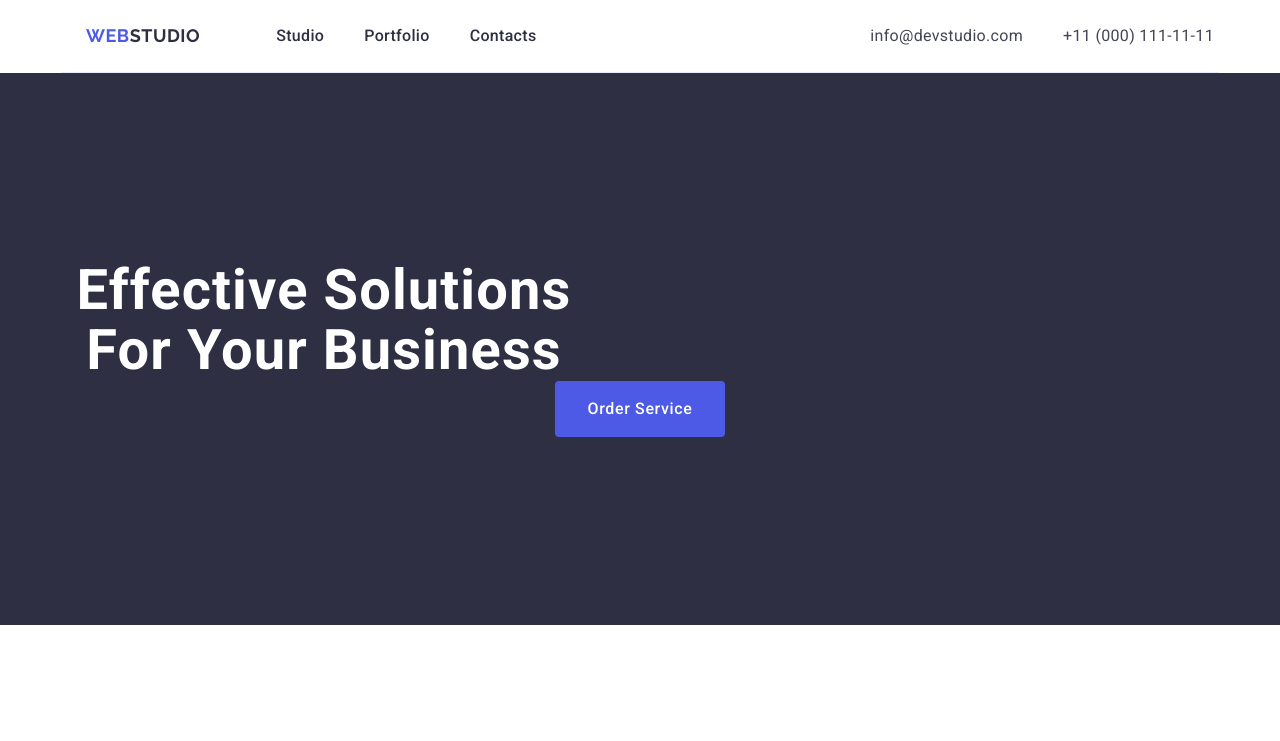
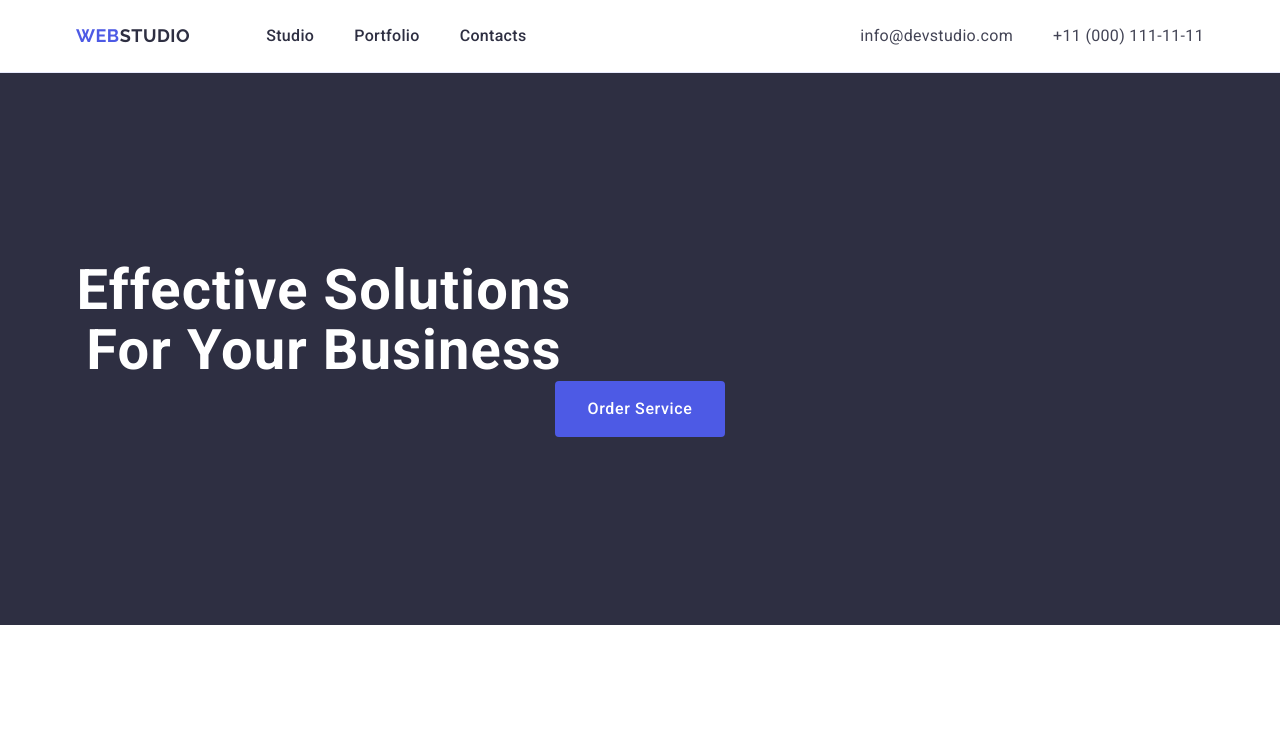
Before and after one commit to Anton1256/goit-markup-hw-03, a plain HTML site: page index.html in a window 1280 px wide. Shown: the top 741 px of the page. Drawn offline with nearby package versions, Linux system fonts and the light colour scheme.

Commit message:
fix global

```diff
--- a/css/styles.css
+++ b/css/styles.css
@@ -51,15 +51,18 @@ footer {
 /* #region Header */
 
 .header-page {
-  max-width: 1158px;
-  margin: 0 auto;
-  padding: 0 10px;
   border-bottom: 1px solid #e7e9fc;
 }
 
 .container-header {
   display: flex;
   justify-content: space-between;
+}
+
+.container {
+  width: 1158px;
+  margin: 0 auto;
+  padding: 0 15px;
 }
 
 .nav-page {
@@ -139,13 +142,6 @@ footer {
   padding: 188px 0;
   display: flex;
   text-align: center;
-}
-
-.container {
-  padding-left: 15px;
-  padding-right: 15px;
-  width: 1158px;
-  margin: 0 auto;
 }
 
 .solutions-title {
--- a/index.html
+++ b/index.html
@@ -97,7 +97,7 @@
         </div>
       </section>
       <section class="team">
-        <div class="container-team">
+        <div class="container-team container">
           <h2 class="our-team">Our Team</h2>
           <ul class="team-card-list">
             <li class="team-card-item">
```
